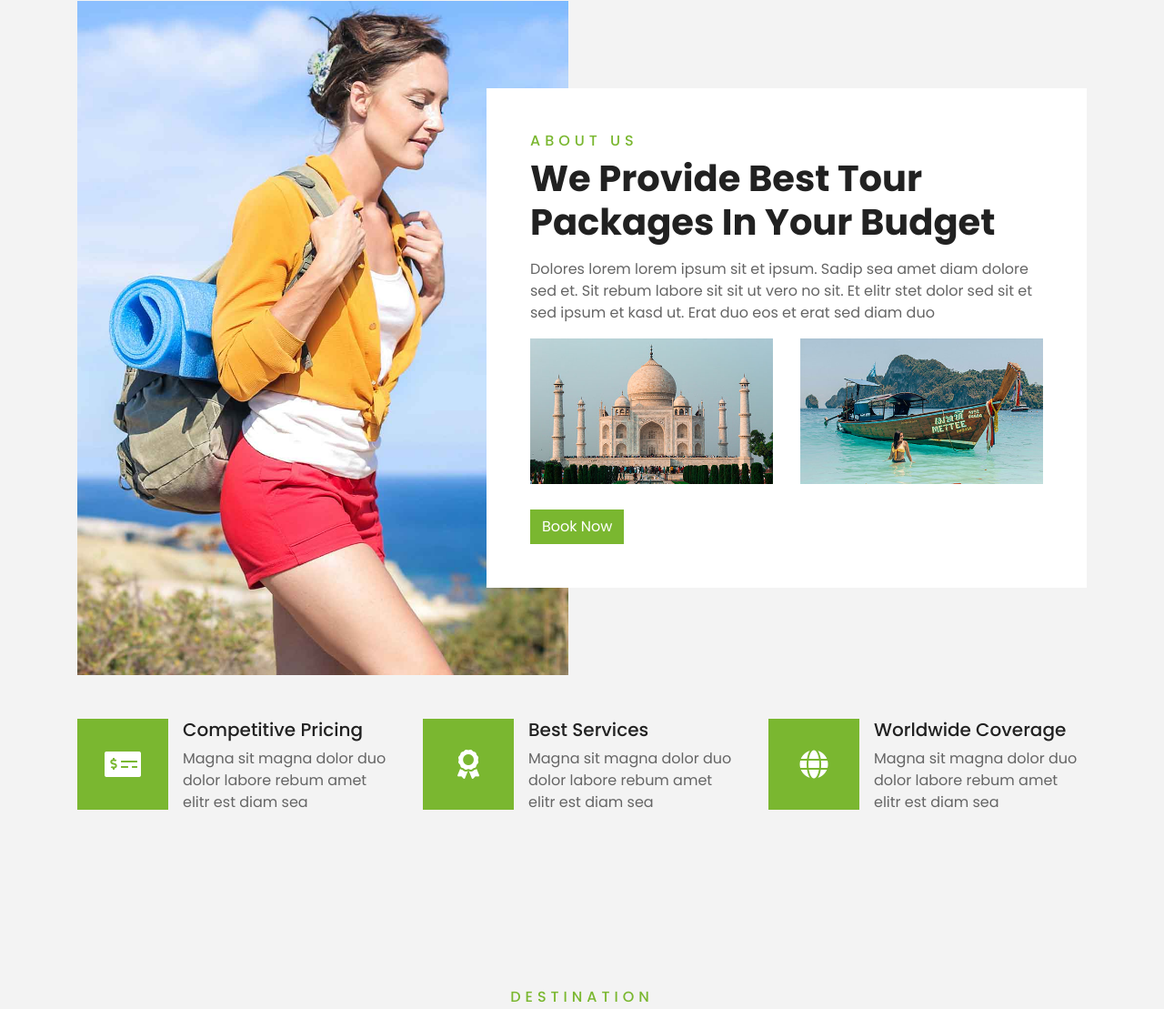
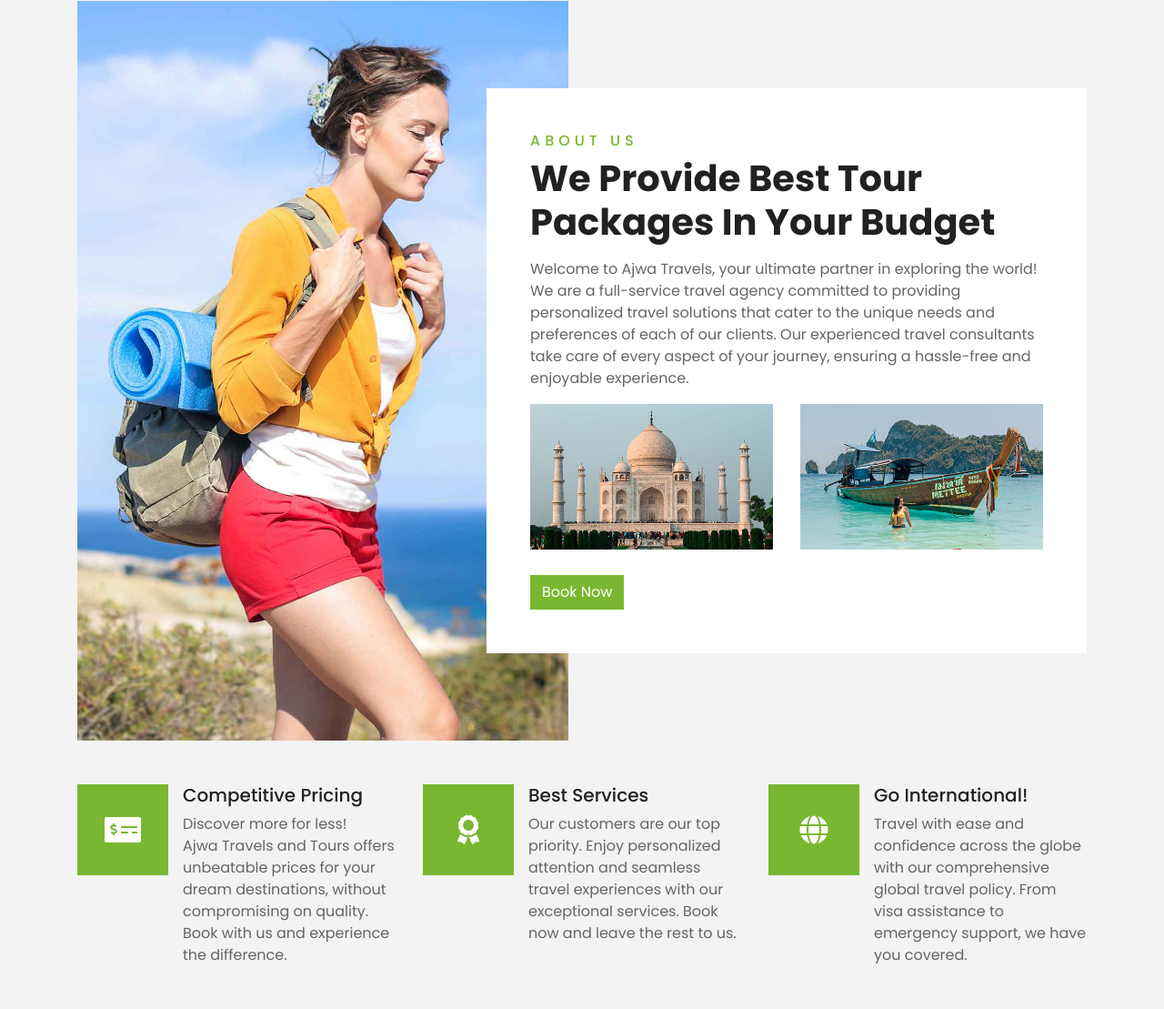
Before and after one commit to ShamalKhalid/Ajwa, a plain HTML site: page index.html in a window 1280 px wide. Shown: the part 954-2063 px from the top of the page at 91% size. Drawn offline with nearby package versions, Linux system fonts and the light colour scheme.

Commit message:
Edited index files. Still some left

```diff
--- a/index.html
+++ b/index.html
@@ -137,60 +137,6 @@
     </div>
     <!-- Carousel End -->
 
-
-    <!-- Booking Start -->
-    <!-- <div class="container-fluid booking mt-5 pb-5">
-        <div class="container pb-5">
-            <div class="bg-light shadow" style="padding: 30px;">
-                <div class="row align-items-center" style="min-height: 60px;">
-                    <div class="col-md-10">
-                        <div class="row">
-                            <div class="col-md-3">
-                                <div class="mb-3 mb-md-0">
-                                    <select class="custom-select px-4" style="height: 47px;">
-                                        <option selected>Destination</option>
-                                        <option value="1">Destination 1</option>
-                                        <option value="2">Destination 1</option>
-                                        <option value="3">Destination 1</option>
-                                    </select>
-                                </div>
-                            </div>
-                            <div class="col-md-3">
-                                <div class="mb-3 mb-md-0">
-                                    <div class="date" id="date1" data-target-input="nearest">
-                                        <input type="text" class="form-control p-4 datetimepicker-input" placeholder="Depart Date" data-target="#date1" data-toggle="datetimepicker"/>
-                                    </div>
-                                </div>
-                            </div>
-                            <div class="col-md-3">
-                                <div class="mb-3 mb-md-0">
-                                    <div class="date" id="date2" data-target-input="nearest">
-                                        <input type="text" class="form-control p-4 datetimepicker-input" placeholder="Return Date" data-target="#date2" data-toggle="datetimepicker"/>
-                                    </div>
-                                </div>
-                            </div>
-                            <div class="col-md-3">
-                                <div class="mb-3 mb-md-0">
-                                    <select class="custom-select px-4" style="height: 47px;">
-                                        <option selected>Duration</option>
-                                        <option value="1">Duration 1</option>
-                                        <option value="2">Duration 1</option>
-                                        <option value="3">Duration 1</option>
-                                    </select>
-                                </div>
-                            </div>
-                        </div>
-                    </div>
-                    <div class="col-md-2">
-                        <button class="btn btn-primary btn-block" type="submit" style="height: 47px; margin-top: -2px;">Submit</button>
-                    </div>
-                </div>
-            </div>
-        </div>
-    </div> -->
-    <!-- Booking End -->
-
-
     <!-- About Start -->
     <div class="container-fluid py-5">
         <div class="container pt-5">
@@ -204,7 +150,7 @@
                     <div class="about-text bg-white p-4 p-lg-5 my-lg-5">
                         <h6 class="text-primary text-uppercase" style="letter-spacing: 5px;">About Us</h6>
                         <h1 class="mb-3">We Provide Best Tour Packages In Your Budget</h1>
-                        <p>Dolores lorem lorem ipsum sit et ipsum. Sadip sea amet diam dolore sed et. Sit rebum labore sit sit ut vero no sit. Et elitr stet dolor sed sit et sed ipsum et kasd ut. Erat duo eos et erat sed diam duo</p>
+                        <p>Welcome to Ajwa Travels, your ultimate partner in exploring the world! We are a full-service travel agency committed to providing personalized travel solutions that cater to the unique needs and preferences of each of our clients. Our experienced travel consultants take care of every aspect of your journey, ensuring a hassle-free and enjoyable experience.</p>
                         <div class="row mb-4">
                             <div class="col-6">
                                 <img class="img-fluid" src="img/about-1.jpg" alt="">
@@ -233,7 +179,9 @@
                         </div>
                         <div class="d-flex flex-column">
                             <h5 class="">Competitive Pricing</h5>
-                            <p class="m-0">Magna sit magna dolor duo dolor labore rebum amet elitr est diam sea</p>
+                            <p class="m-0">Discover more for less!</p>
+                            <p class="m-0"> Ajwa Travels and Tours offers unbeatable prices for your dream destinations, without compromising on quality.</p>
+                            <p class="m-0">Book with us and experience the difference.</p>
                         </div>
                     </div>
                 </div>
@@ -244,7 +192,7 @@
                         </div>
                         <div class="d-flex flex-column">
                             <h5 class="">Best Services</h5>
-                            <p class="m-0">Magna sit magna dolor duo dolor labore rebum amet elitr est diam sea</p>
+                            <p class="m-0">Our customers are our top priority. Enjoy personalized attention and seamless travel experiences with our exceptional services. Book now and leave the rest to us.</p>
                         </div>
                     </div>
                 </div>
@@ -254,8 +202,8 @@
                             <i class="fa fa-2x fa-globe text-white"></i>
                         </div>
                         <div class="d-flex flex-column">
-                            <h5 class="">Worldwide Coverage</h5>
-                            <p class="m-0">Magna sit magna dolor duo dolor labore rebum amet elitr est diam sea</p>
+                            <h5 class="">Go International!</h5>
+                            <p class="m-0">Travel with ease and confidence across the globe with our comprehensive global travel policy. From visa assistance to emergency support, we have you covered.</p>
                         </div>
                     </div>
                 </div>
```
Also changed, not shown: single.html (+3 -3 lines).
